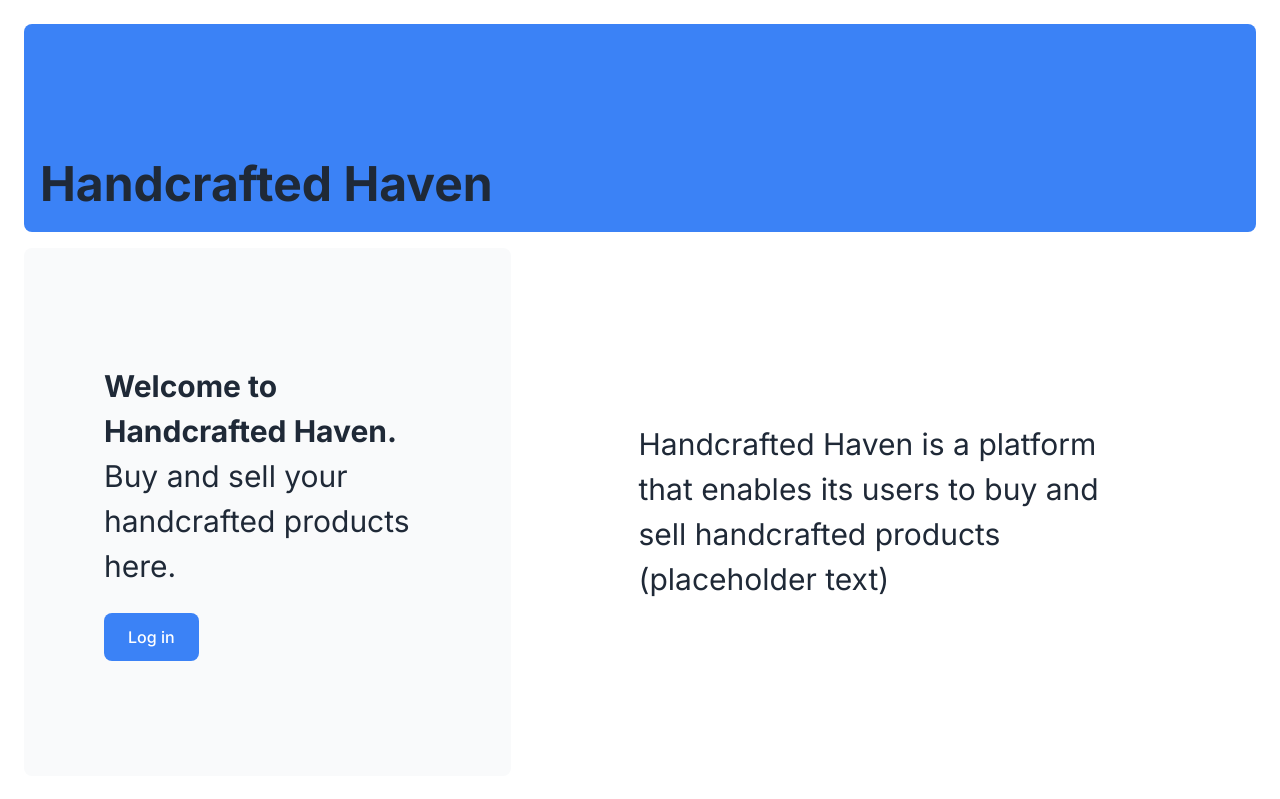
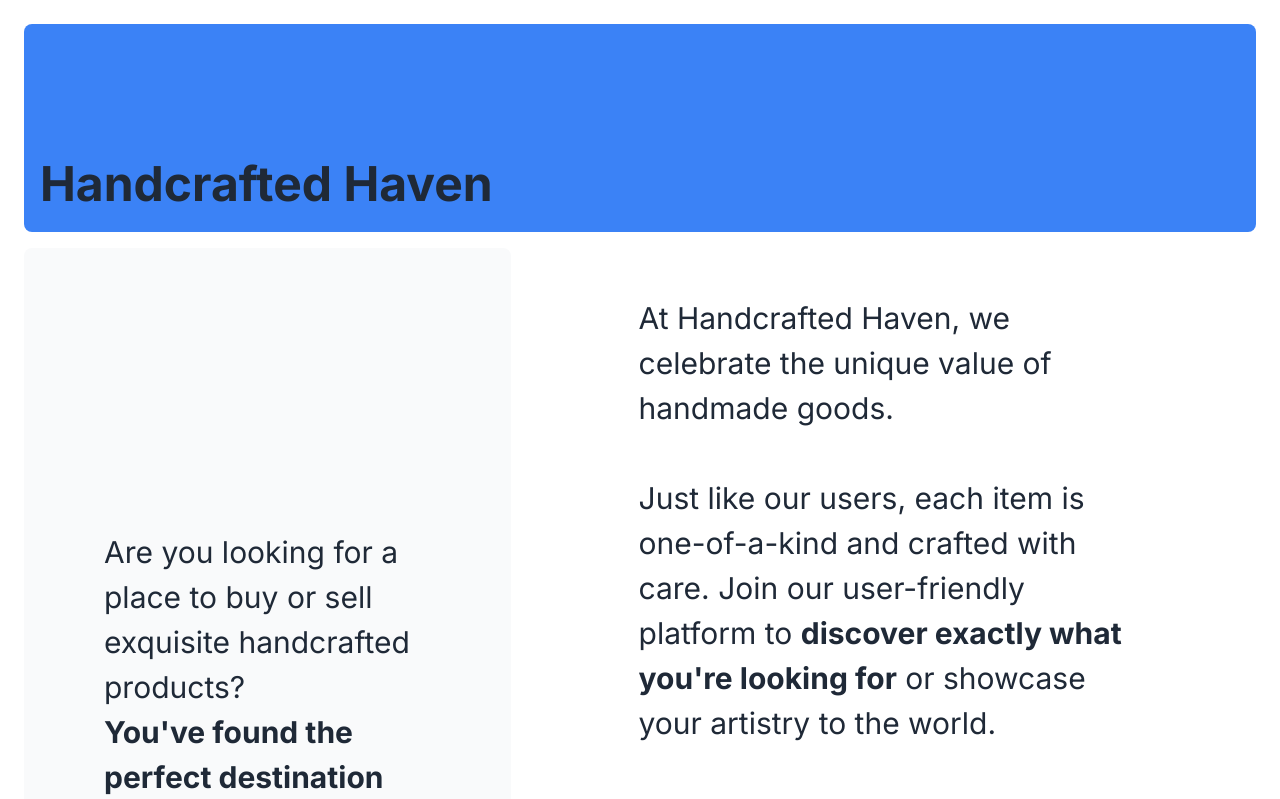
Before and after one commit to ramakrishnadas/handcrafted-haven-project, a Next.js app: page / in a window 1280 px wide. Shown: the top 799 px of the page. Built offline with nearby package versions, Linux system fonts and the light colour scheme.

Commit message:
text-contentLandingPage-NicoP

```diff
--- a/src/app/page.tsx
+++ b/src/app/page.tsx
@@ -1,21 +1,26 @@
-import Link from 'next/link';
-import Image from 'next/image';
+import Link from "next/link";
+import Image from "next/image";
 
 export default function Page() {
   return (
     <main className="flex min-h-screen flex-col p-6">
       <div className="flex h-20 shrink-0 items-end rounded-lg bg-blue-500 p-4 md:h-52">
         {/* Insert logo here */}
-        <h1 className="text-5xl font-bold text-center text-gray-800 mt-4 mb-2">Handcrafted Haven</h1>
+        <h1 className="text-5xl font-bold text-center text-gray-800 mt-4 mb-2">
+          Handcrafted Haven
+        </h1>
       </div>
       <div className="mt-4 flex grow flex-col gap-4 md:flex-row">
         <div className="flex flex-col justify-center gap-6 rounded-lg bg-gray-50 px-6 py-10 md:w-2/5 md:px-20">
-        {/*<div
+          {/*<div
           className="h-0 w-0 border-b-[30px] border-l-[20px] border-r-[20px] border-b-black border-l-transparent border-r-transparent"
         />*/}
-          <p className={` antialiased text-xl text-gray-800 md:text-3xl md:leading-normal`}>
-            <strong>Welcome to Handcrafted Haven.</strong><br></br>
-            Buy and sell your handcrafted products here.
+          <p
+            className={` antialiased text-xl text-gray-800 md:text-3xl md:leading-normal`}
+          >
+            Are you looking for a place to buy or sell exquisite handcrafted
+            products? <br />
+            <strong>You've found the perfect destination</strong>
           </p>
           <Link
             href="/login"
@@ -33,8 +38,22 @@ export default function Page() {
             className="hidden md:block"
             alt=""
           />*/}
-          <p className={` antialiased text-xl text-gray-800 md:text-3xl md:leading-normal`}>
-            Handcrafted Haven is a platform that enables its users to buy and sell handcrafted products (placeholder text)
+          <p
+            className={` antialiased text-xl text-gray-800 md:text-3xl md:leading-normal`}
+          >
+            At Handcrafted Haven, we celebrate the unique value of handmade
+            goods.
+            <br />
+            <br />
+            Just like our users, each item is one-of-a-kind and crafted with
+            care. Join our user-friendly platform to{" "}
+            <strong>discover exactly what you're looking for</strong> or
+            showcase your artistry to the world.
+            <br />
+            <br />
+            <strong>Your style and creativity are in demand</strong>, and we're
+            here to connect you with those who appreciate it. Don't wait another
+            moment. Create your account today and become part of our community.
           </p>
         </div>
       </div>
```
